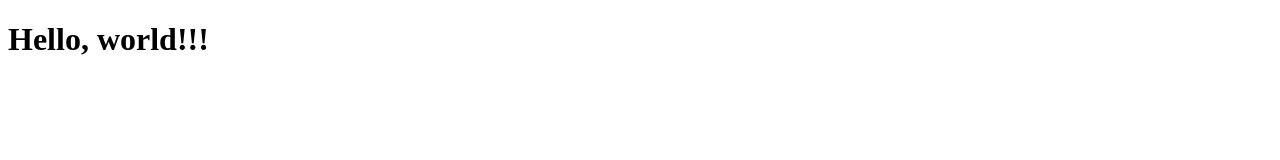
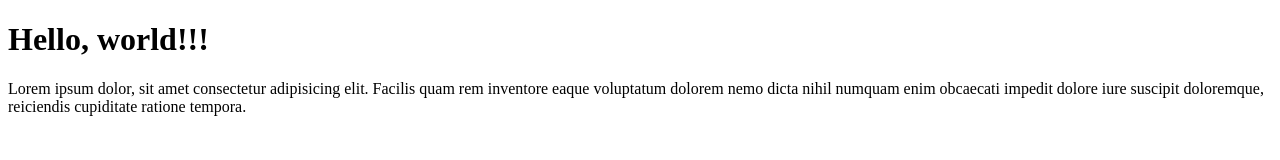
Before and after one commit to MoKlay/test_git_remote, a plain HTML site: page index.html in a window 1280 px wide. Drawn offline with Linux system fonts and the light colour scheme.

Commit message:
Edit index.html

```diff
--- a/index.html
+++ b/index.html
@@ -7,5 +7,6 @@
 </head>
 <body>
   <h1>Hello, world!!!</h1>
+  <p>Lorem ipsum dolor, sit amet consectetur adipisicing elit. Facilis quam rem inventore eaque voluptatum dolorem nemo dicta nihil numquam enim obcaecati impedit dolore iure suscipit doloremque, reiciendis cupiditate ratione tempora.</p>
 </body>
 </html>
```
